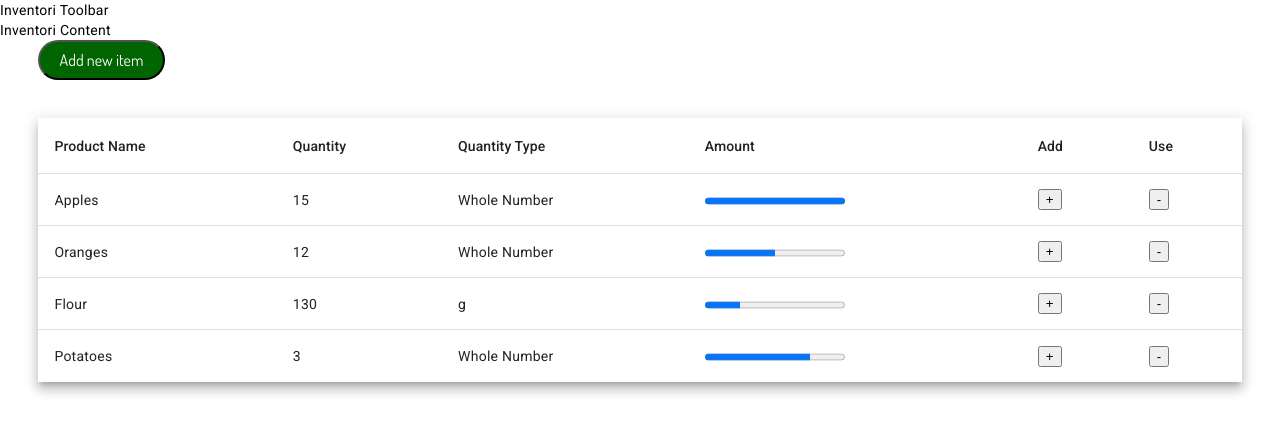
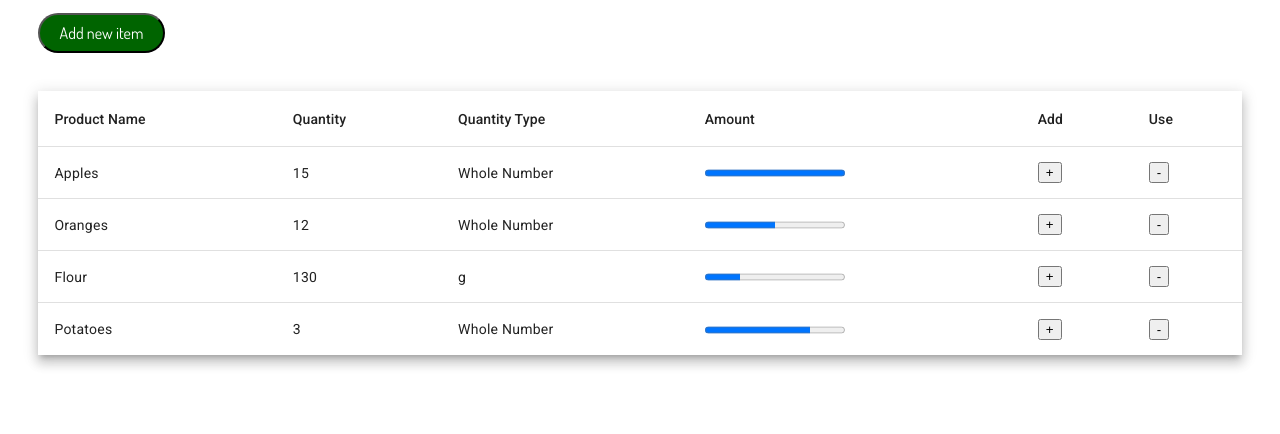
Before and after one commit to zmb6893/inventori, an Angular app in the folder inventori/: page / in a window 1280 px wide. Shown: the top 434 px of the page. Built offline with nearby package versions, Linux system fonts and the light colour scheme.

Commit message:
Removed the placeholder text

```diff
--- a/inventori/src/app/app.component.html
+++ b/inventori/src/app/app.component.html
@@ -1,14 +1,8 @@
 <style>
 </style>
 
-<!-- Toolbar -->
-<div class="toolbar" role="banner">
-  <span>Inventori Toolbar</span>
-</div>
-
 <div class="content" role="main">
-  <span>Inventori Content</span>
-  <div style="padding-left: 3%;"><button id="add-item" (click)="openInputNewItem()">Add new item</button></div>
+  <div style="padding-left: 3%; padding-top: 1%;"><button id="add-item" (click)="openInputNewItem()">Add new item</button></div>
   <app-inventori-table></app-inventori-table>
   <app-input-new-item *ngIf="showInputNewItem"></app-input-new-item>
 </div>
```
